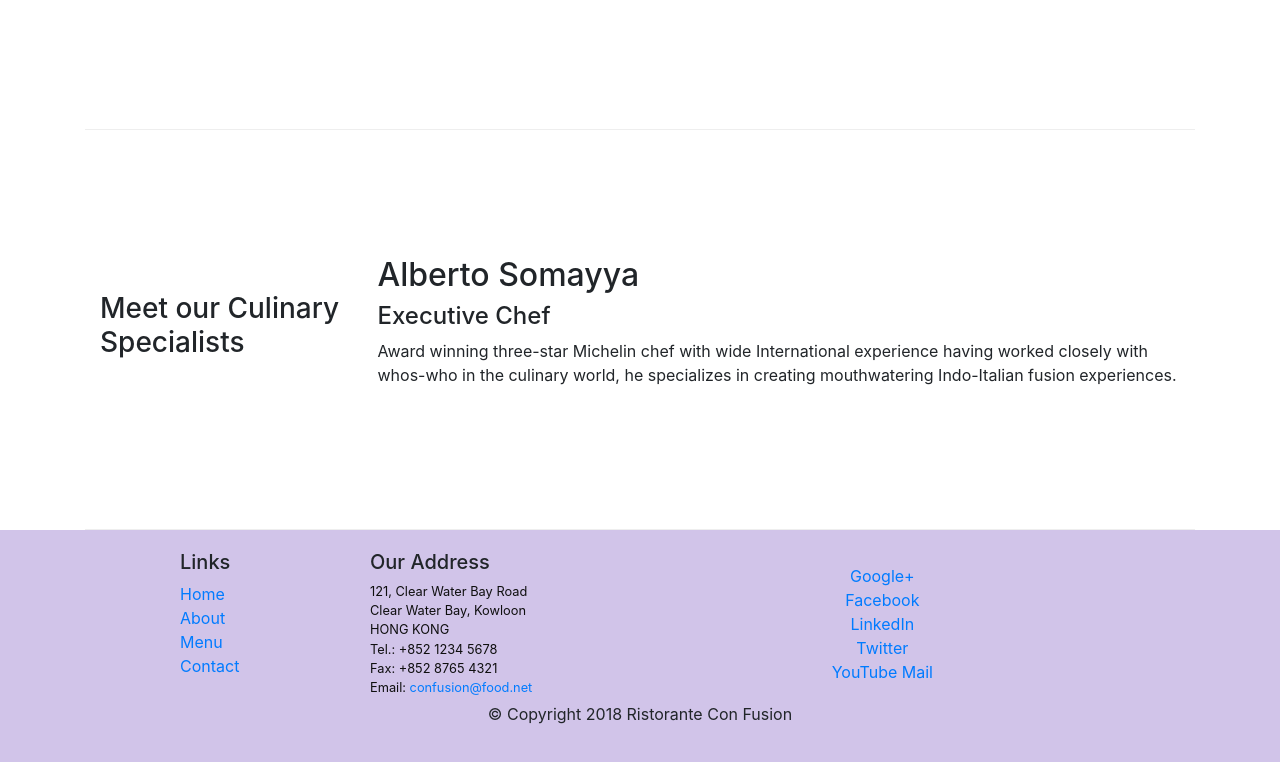
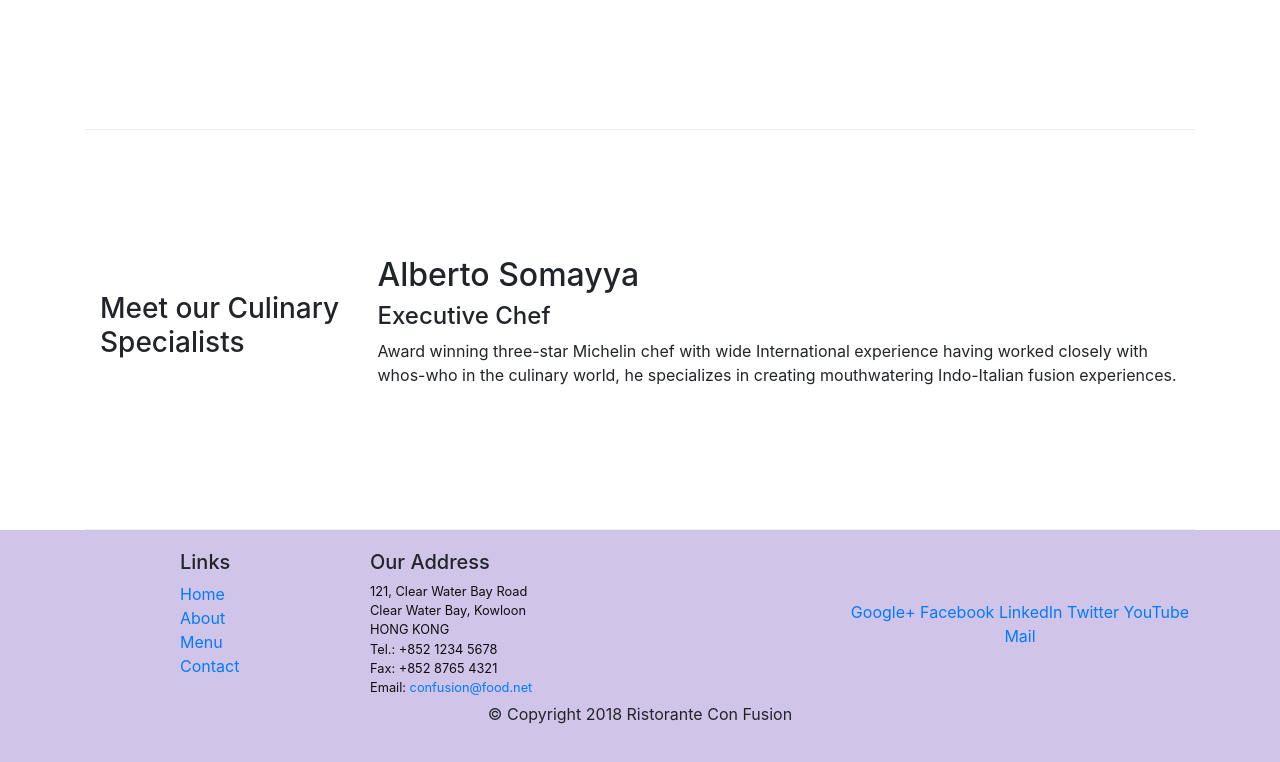
Before and after one commit to Masoud-Mir/bootstrap, a website: page index.html in a window 1280 px wide. Shown: the part 954-1716 px from the top of the page. Drawn offline with nearby package versions, Linux system fonts and the light colour scheme.

Commit message:
Update index.html

```diff
--- a/index.html
+++ b/index.html
@@ -85,8 +85,8 @@
 		              Email: <a href="mailto:confusion@food.net">confusion@food.net</a>
 		           </address>
                 </div>
-                <div class="row align-self-center">
-                    <div class="col-12 col-sm-4 text-center">
+                <div class="col-12 col-sm-4 align-self-center">
+                    <div class="text-center">
                         <a href="http://google.com/+">Google+</a>
                         <a href="http://www.facebook.com/profile.php?id=">Facebook</a>
                         <a href="http://www.linkedin.com/in/">LinkedIn</a>
```
